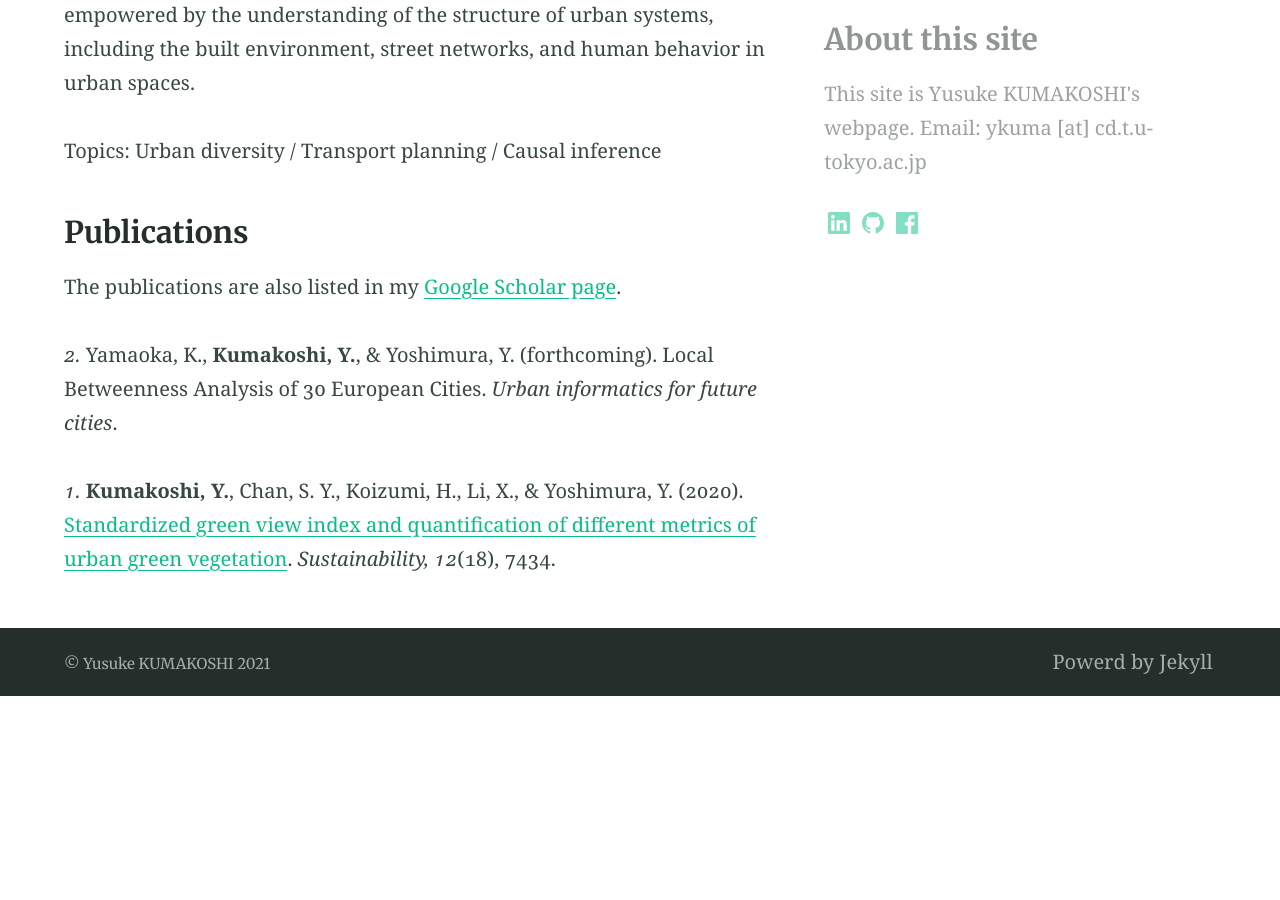
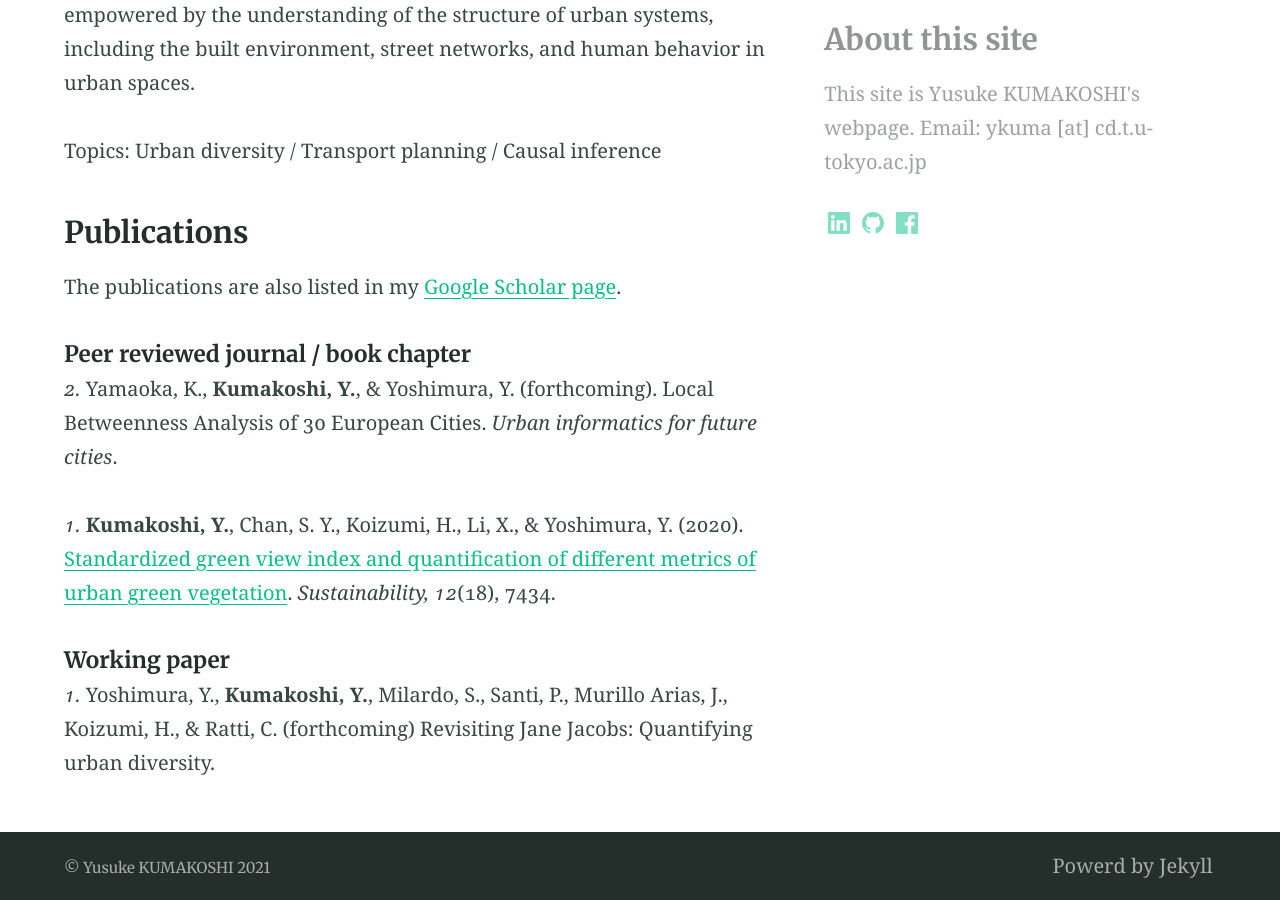
Before and after one commit to yusukekumakoshi/yusukekumakoshi.github.io, a Jekyll site: the page built from index.md, in a window 1280 px wide and 900 px high, scrolled down 717 px. Built offline with Jekyll 4.4.1, drawn with Linux system fonts in a browser that asks for light colours; before the commit the page ends 1413 px from its top, so only the background shows below that.

Commit message:
index.md updated

```diff
--- a/index.md
+++ b/index.md
@@ -23,10 +23,14 @@ Topics: Urban diversity / Transport planning / Causal inference
 ### Publications
 The publications are also listed in my [Google Scholar page](https://scholar.google.com/citations?user=-3U01zsAAAAJ).
 
+##### Peer reviewed journal / book chapter
+
 _2._ Yamaoka, K., **Kumakoshi, Y.**, & Yoshimura, Y. (forthcoming). Local Betweenness Analysis of 30 European Cities. _Urban informatics for future cities_.
 
 _1._ **Kumakoshi, Y.**, Chan, S. Y., Koizumi, H., Li, X., & Yoshimura, Y. (2020). [Standardized green view index and quantification of different metrics of urban green vegetation](https://www.mdpi.com/2071-1050/12/18/7434). _Sustainability, 12_(18), 7434.
 
+##### Working paper
+_1._ Yoshimura, Y., **Kumakoshi, Y.**, Milardo, S., Santi, P., Murillo Arias, J., Koizumi, H., & Ratti, C. (forthcoming) Revisiting Jane Jacobs: Quantifying urban diversity.
 <!-- [{% include icon.html id="googlescholar" title="googlescholar" color="#4285F4" %}](https://scholar.google.com/citations?user=-3U01zsAAAAJ)
 [{% include icon.html id="github" title="github" color="#211F1F" %}](https://github.com/yusukekumakoshi)
 [{% include icon.html id="linkedin" title="linkedin" color="#0366d6" %}](https://www.linkedin.com/in/yusuke-kumakoshi-1a0b6166/) -->
```
